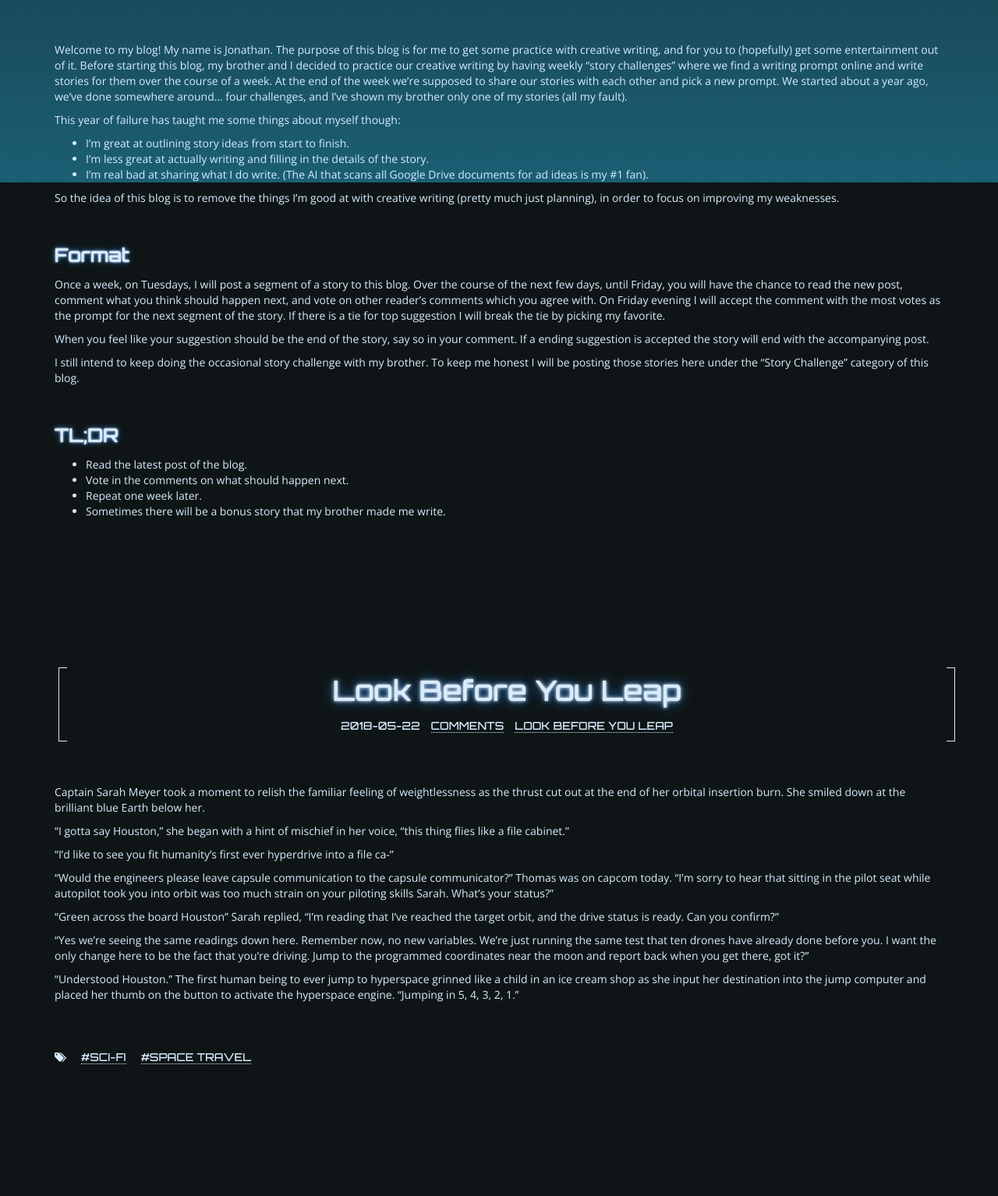
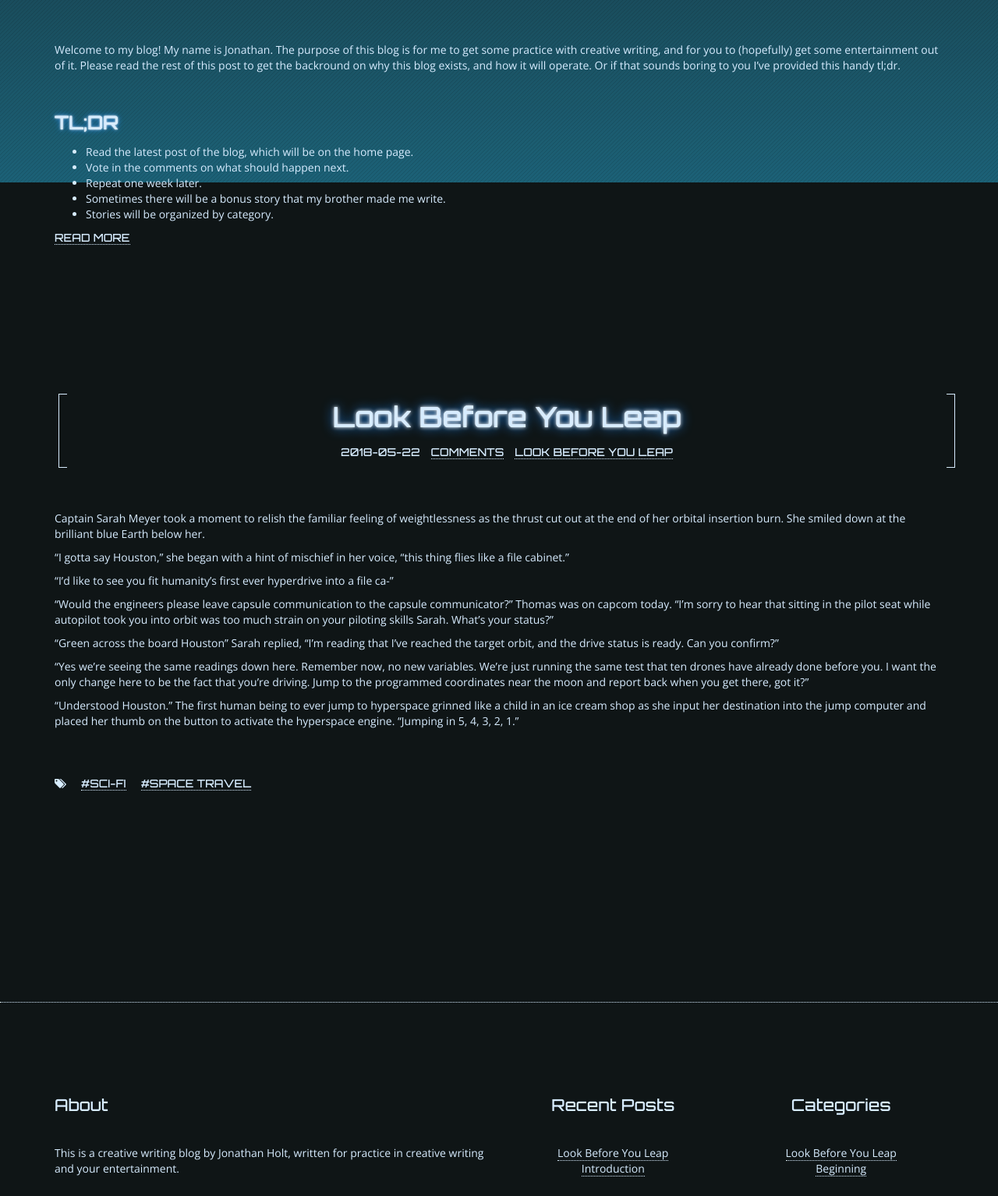
Before and after one commit to JonHolt/JonHolt.github.io, a plain HTML site: page index.html in a window 1280 px wide. Shown: the part 566-2100 px from the top of the page at 78% size. Drawn offline with nearby package versions, Linux system fonts and the light colour scheme.

Commit message:
Site updated: 2018-05-22 11:06:36

```diff
--- a/index.html
+++ b/index.html
@@ -153,25 +153,15 @@
 
 
         <div class="content">
-            <p>Welcome to my blog! My name is Jonathan. The purpose of this blog is for me to get some practice with creative writing, and for you to (hopefully) get some entertainment out of it. Before starting this blog, my brother and I decided to practice our creative writing by having weekly “story challenges” where we find a writing prompt online and write stories for them over the course of a week. At the end of the week we’re supposed to share our stories with each other and pick a new prompt. We started about a year ago, we’ve done somewhere around… four challenges, and I’ve shown my brother only one of my stories (all my fault).</p>
-<p>This year of failure has taught me some things about myself though: </p>
-<ul>
-<li>I’m great at outlining story ideas from start to finish.</li>
-<li>I’m less great at actually writing and filling in the details of the story.</li>
-<li>I’m real bad at sharing what I do write. (The AI that scans all Google Drive documents for ad ideas is my #1 fan). </li>
-</ul>
-<p>So the idea of this blog is to remove the things I’m good at with creative writing (pretty much just planning), in order to focus on improving my weaknesses.</p>
-<h3 id="Format"><a href="#Format" class="headerlink" title="Format"></a>Format</h3><p>Once a week, on Tuesdays, I will post a segment of a story to this blog. Over the course of the next few days, until Friday, you will have the chance to read the new post, comment what you think should happen next, and vote on other reader’s comments which you agree with. On Friday evening I will accept the comment with the most votes as the prompt for the next segment of the story. If there is a tie for top suggestion I will break the tie by picking my favorite.</p>
-<p>When you feel like your suggestion should be the end of the story, say so in your comment. If a ending suggestion is accepted the story will end with the accompanying post.</p>
-<p>I still intend to keep doing the occasional story challenge with my brother. To keep me honest I will be posting those stories here under the “Story Challenge” category of this blog.</p>
+            <p>Welcome to my blog! My name is Jonathan. The purpose of this blog is for me to get some practice with creative writing, and for you to (hopefully) get some entertainment out of it. Please read the rest of this post to get the backround on why this blog exists, and how it will operate. Or if that sounds boring to you I’ve provided this handy tl;dr.</p>
 <h3 id="TL-DR"><a href="#TL-DR" class="headerlink" title="TL;DR"></a>TL;DR</h3><ul>
-<li>Read the latest post of the blog.</li>
+<li>Read the latest post of the blog, which will be on the home page.</li>
 <li>Vote in the comments on what should happen next.</li>
 <li>Repeat one week later.</li>
 <li>Sometimes there will be a bonus story that my brother made me write.</li>
-</ul>
-
+<li>Stories will be organized by category.
         </div>
+        <a href="/2018/05/14/Introduction/" class="read-more">Read More</a>
 
 
 </div>
@@ -184,7 +174,7 @@
 
     <div class="post-header">
         <h1 class="title">
-            <a href="/2018/05/22/Story-Test/">
+            <a href="/2018/05/22/Look Before You Leap/">
                 Look Before You Leap
             </a>
         </h1>
@@ -271,7 +261,7 @@
         <ul>
 
             <li>
-                <a class="footer-post" href="/2018/05/22/Story-Test/">Look Before You Leap</a>
+                <a class="footer-post" href="/2018/05/22/Look Before You Leap/">Look Before You Leap</a>
             </li>
 
             <li>
@@ -289,11 +279,11 @@
     <ul>
 
         <li>
-            <a class="footer-post" href="/categories/Beginning/">Beginning</a>
+            <a class="footer-post" href="/categories/Look-Before-You-Leap/">Look Before You Leap</a>
         </li>
 
         <li>
-            <a class="footer-post" href="/categories/Look-Before-You-Leap/">Look Before You Leap</a>
+            <a class="footer-post" href="/categories/Beginning/">Beginning</a>
         </li>
 
     </ul>
```
Also changed, not shown: 2018/05/14/Introduction/index.html (+20 -11 lines), 2018/05/22/Look Before You Leap/index.html (renamed from 2018/05/22/Story-Test/index.html, +4 -4 lines), archives/2018/05/index.html (+12 -12 lines), archives/2018/index.html (+12 -12 lines), archives/index.html (+12 -12 lines), categories/Beginning/index.html (+3 -3 lines), categories/Look-Before-You-Leap/index.html (+4 -4 lines), categories/index.html (+7 -7 lines), tags/sci-fi/index.html (+4 -4 lines), tags/space-travel/index.html (+4 -4 lines).
